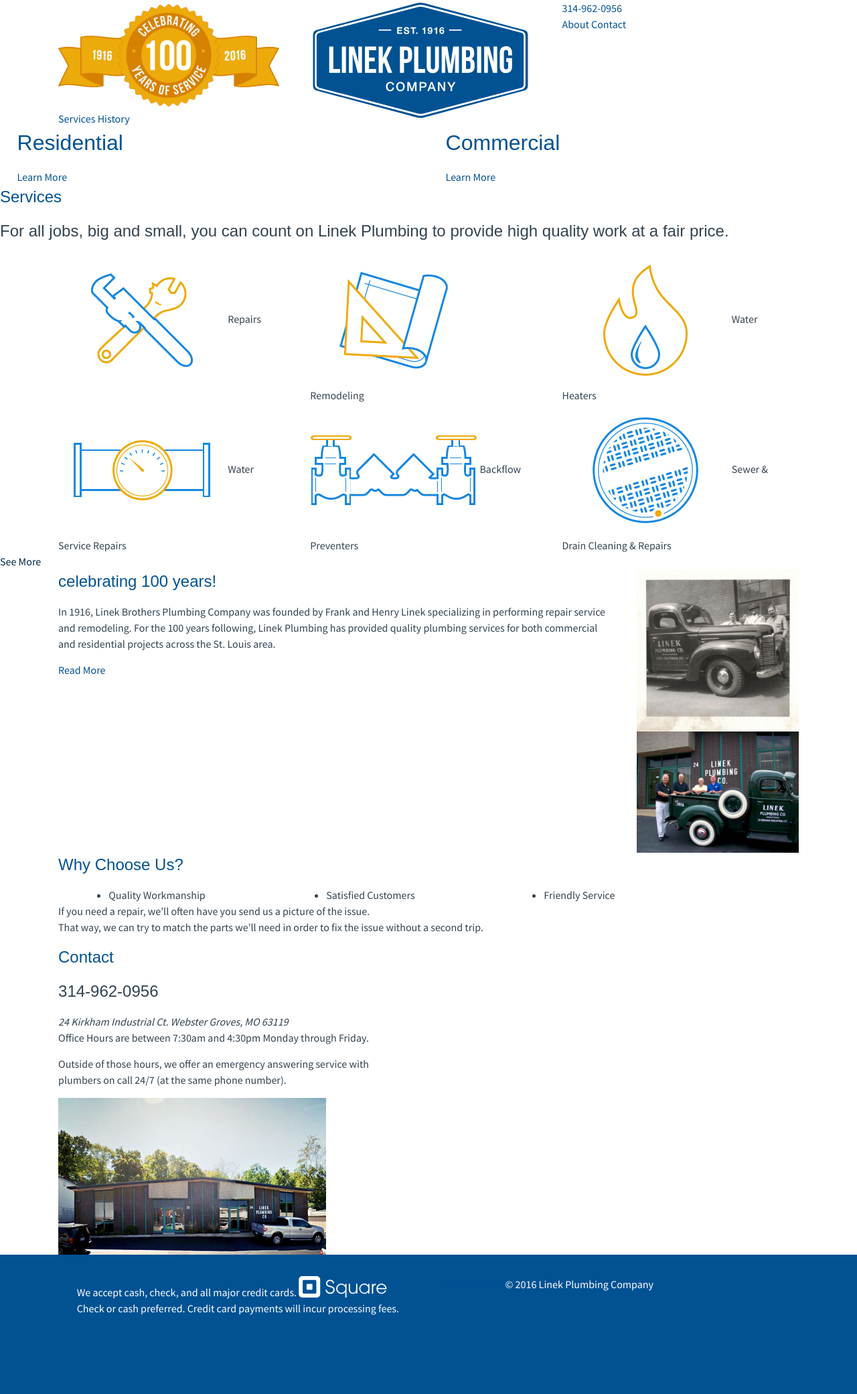
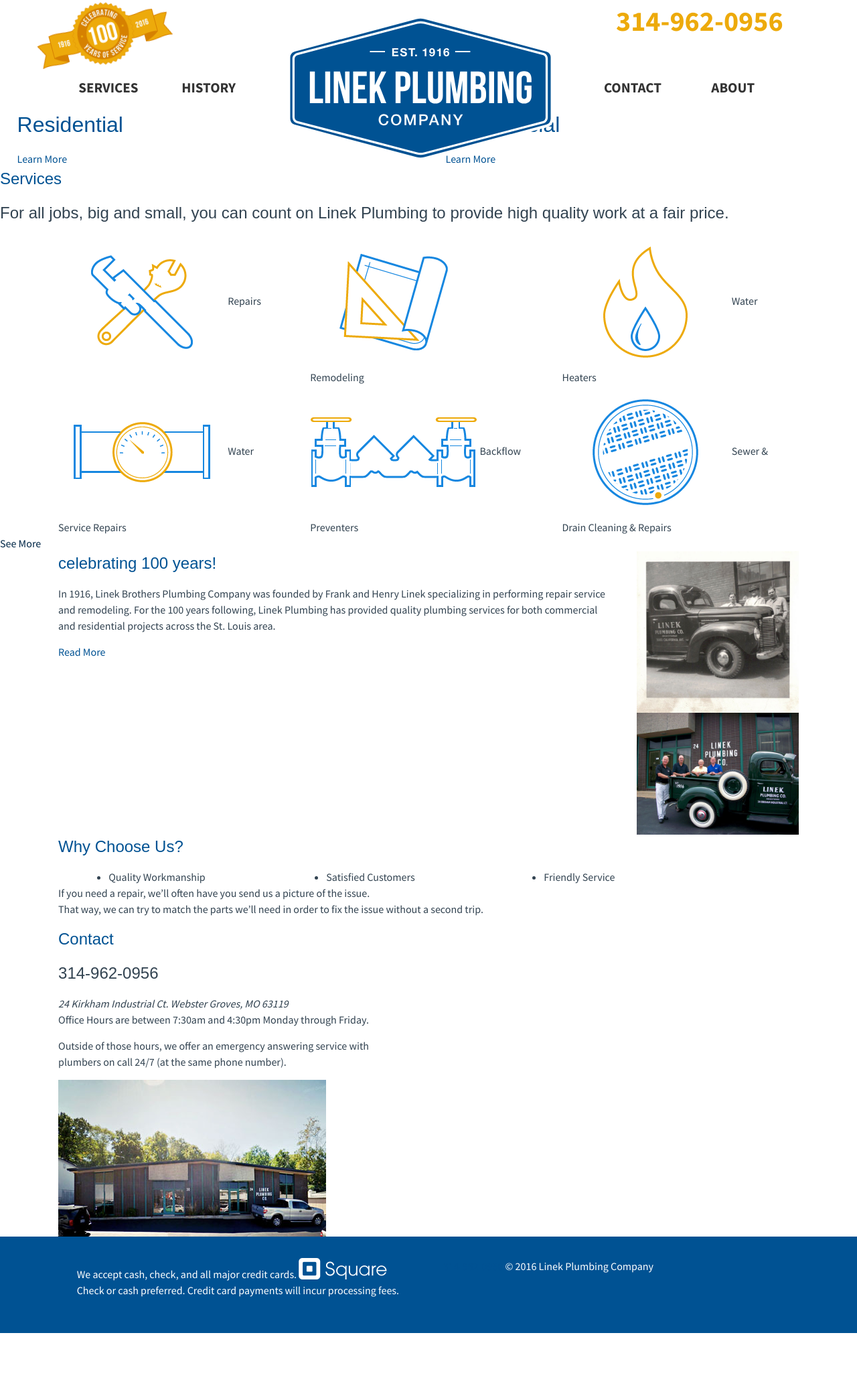
Before and after one commit to alexlinek/lpc, a Jekyll site: the page built from index.html, in a window 1280 px wide. Shown: the whole page at 67% size. Built offline with Jekyll 4.4.1, drawn with Linux system fonts in a browser that asks for light colours; some web fonts are replaced; after the commit the page ends 1990 px from its top, so only the background shows below that.

Commit message:
Refine nav styling

```diff
--- a/_includes/header.html
+++ b/_includes/header.html
@@ -2,26 +2,27 @@
   <div class="section">
     <nav class="group main-nav">
       <div class="span1-3 main-nav-left">
-        <div class="cornerstone">
+        <div class="main-nav-cornerstone">
           <img src="/images/100-seal.png"
             alt="100 years of service"
+            class="service-seal"
             title="Linek Plumbing is celebrating 100 years of service" />
         </div>
-        <div class="main-nav-left">
+        <div class="main-nav-side main-nav-left">
           {% include nav_item.html title='Services' url='services' %}
           {% include nav_item.html title='History' url='history' %}
         </div>
       </div>
       <div class="span1-3 main-nav-center">
-        <a href="{{ site.baseurl }}/">
+        <a href="{{ site.baseurl }}/" class="main-nav-logo">
           <img src="/images/logo.svg" alt="Linek Plumbing Logo" title="Linek Plumbing" />
         </a>
       </div>
       <div class="span1-3 main-nav-right">
-        <div class="cornerstone">
-          <a href="tel:+{{ site.phone }}">{{ site.phone }}</a>
+        <div class="main-nav-cornerstone">
+          <a class="main-nav-phone" href="tel:+{{ site.phone }}">{{ site.phone }}</a>
         </div>
-        <div class="main-nav-right">
+        <div class="main-nav-side main-nav-right">
           {% include nav_item.html title='About' url='about' %}
           {% include nav_item.html title='Contact' url='contact' %}
         </div>
--- a/_sass/_base.scss
+++ b/_sass/_base.scss
@@ -1,10 +1,13 @@
+* {
+  box-sizing: border-box;
+}
 
 // Basic resets
 body, h1, h2, h3, h4, h5, h6,
 p, blockquote, pre, hr,
 dl, dd, ol, ul, figure {
-margin: 0;
-padding: 0;
+  margin: 0;
+  padding: 0;
 }
 
 // Basic body styles
@@ -37,7 +40,6 @@
 // Figures
 figure > img {
   display: block;
-  box-sizing: border-box;
 }
 
 figcaption {
--- a/_sass/_nav.scss
+++ b/_sass/_nav.scss
@@ -0,0 +1,62 @@
+.main-nav {
+  font-size: 21px;
+}
+
+.main-nav-cornerstone {
+  height: 100px;
+  position: relative;
+}
+
+.main-nav-center {
+  height: 160px;
+  position: relative;
+}
+
+.main-nav-side {
+  a {
+    color: $dark-grey;
+    float: left;
+    font-size: 1em;
+    font-weight: bold;
+    margin: 0 3%;
+    max-width: 130px;
+    padding: 15px 0;
+    text-align: center;
+    text-transform: uppercase;
+    width: 40%;
+  }
+}
+
+.main-nav-right {
+  a {
+    float: right;
+  }
+}
+
+.main-nav-logo {
+  bottom: -80px;
+  display: block;
+  left: 50%;
+  position: absolute;
+  transform: translateX(-50%);
+  width: 400px;
+
+  img {
+    width: 400px;
+  }
+}
+
+.main-nav-phone {
+  color: $gold;
+  float: right;
+  font-size: 2em;
+  font-weight: bold;
+}
+
+.service-seal {
+  bottom: 0;
+  left: -10%;
+  position: absolute;
+  transform: rotate(-15deg);
+  width: 200px;
+}
--- a/css/main.scss
+++ b/css/main.scss
@@ -15,6 +15,7 @@
 
 $white:       #ffffff;
 $grey:        #848E97;
+$dark-grey:   #333;
 
 // Fonts
 $base-font-family: 'Source Sans Pro', sans-serif; // Google
```
